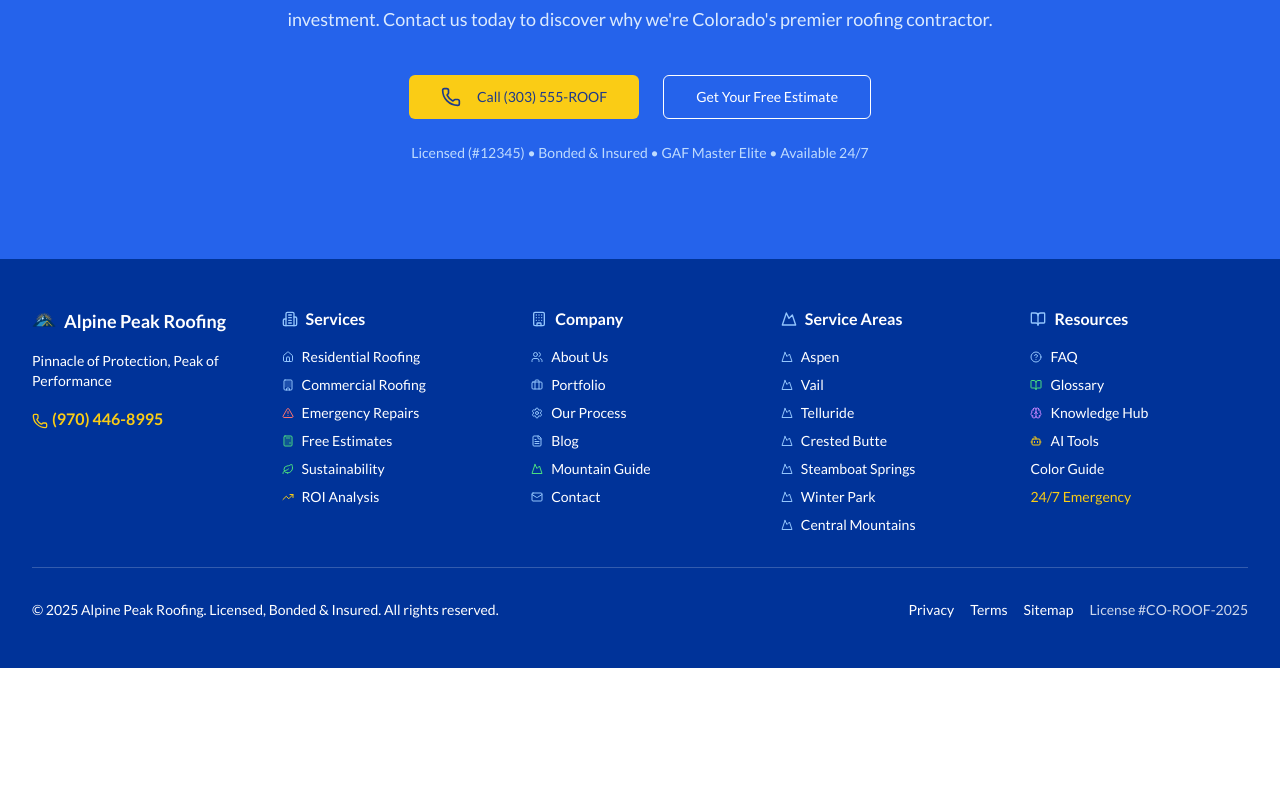
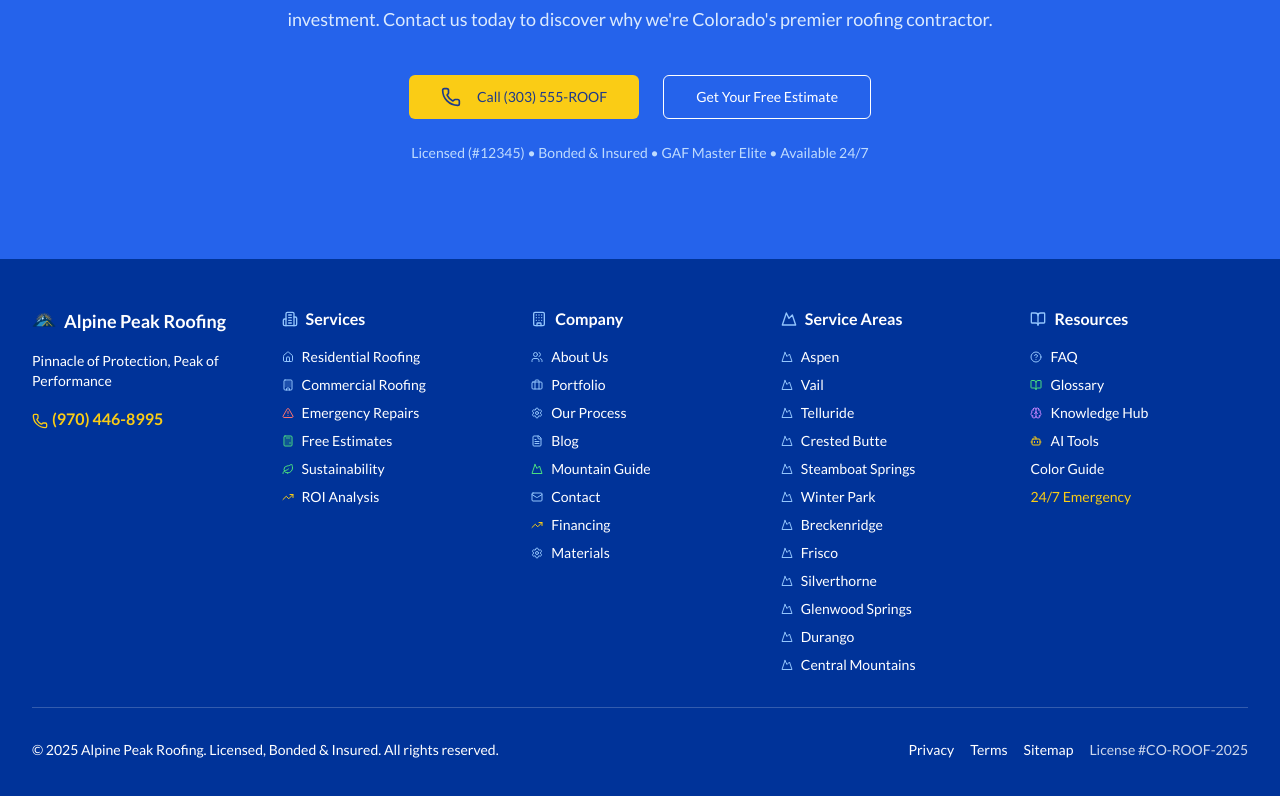
Before and after one commit to Agentic-Person/alpine-peak-roofing, a Next.js app: page /about-seo in a window 1280 px wide. Shown: the part 6394-7190 px from the top of the page. Before the commit the page ends 7062 px from the top, so only its background shows below. Built offline with nearby package versions, Linux system fonts and the light colour scheme; no server answers; the database is empty.

Commit message:
feat: update footer with financing, materials, and all 12 location links

```diff
--- a/components/layout/Footer.tsx
+++ b/components/layout/Footer.tsx
@@ -119,6 +119,18 @@
                   Contact
                 </Link>
               </li>
+              <li>
+                <Link href="/financing" className="hover:text-yellow-300 transition-colors flex items-center">
+                  <TrendingUp className="h-3 w-3 mr-2 text-yellow-400" />
+                  Financing
+                </Link>
+              </li>
+              <li>
+                <Link href="/materials" className="hover:text-yellow-300 transition-colors flex items-center">
+                  <Settings className="h-3 w-3 mr-2 text-blue-300" />
+                  Materials
+                </Link>
+              </li>
             </ul>
           </div>
 
@@ -166,7 +178,37 @@
                 </Link>
               </li>
               <li>
-                <Link href="/service-areas/central-mountains" className="hover:text-yellow-300 transition-colors flex items-center">
+                <Link href="/locations/breckenridge" className="hover:text-yellow-300 transition-colors flex items-center">
+                  <Mountain className="h-3 w-3 mr-2 text-blue-300" />
+                  Breckenridge
+                </Link>
+              </li>
+              <li>
+                <Link href="/locations/frisco" className="hover:text-yellow-300 transition-colors flex items-center">
+                  <Mountain className="h-3 w-3 mr-2 text-blue-300" />
+                  Frisco
+                </Link>
+              </li>
+              <li>
+                <Link href="/locations/silverthorne" className="hover:text-yellow-300 transition-colors flex items-center">
+                  <Mountain className="h-3 w-3 mr-2 text-blue-300" />
+                  Silverthorne
+                </Link>
+              </li>
+              <li>
+                <Link href="/locations/glenwood-springs" className="hover:text-yellow-300 transition-colors flex items-center">
+                  <Mountain className="h-3 w-3 mr-2 text-blue-300" />
+                  Glenwood Springs
+                </Link>
+              </li>
+              <li>
+                <Link href="/locations/durango" className="hover:text-yellow-300 transition-colors flex items-center">
+                  <Mountain className="h-3 w-3 mr-2 text-blue-300" />
+                  Durango
+                </Link>
+              </li>
+              <li>
+                <Link href="/locations/central-mountains" className="hover:text-yellow-300 transition-colors flex items-center">
                   <Mountain className="h-3 w-3 mr-2 text-blue-300" />
                   Central Mountains
                 </Link>
```
